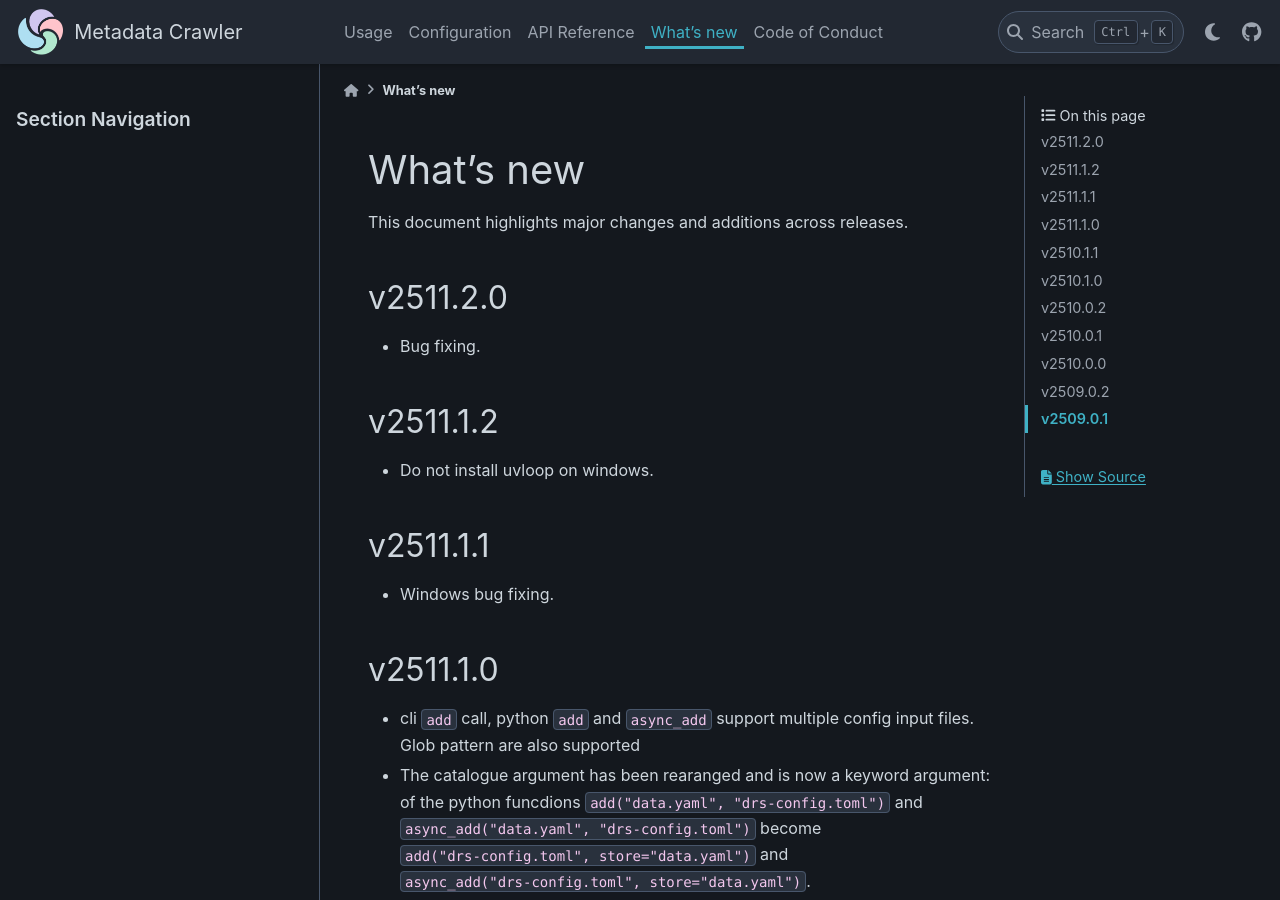
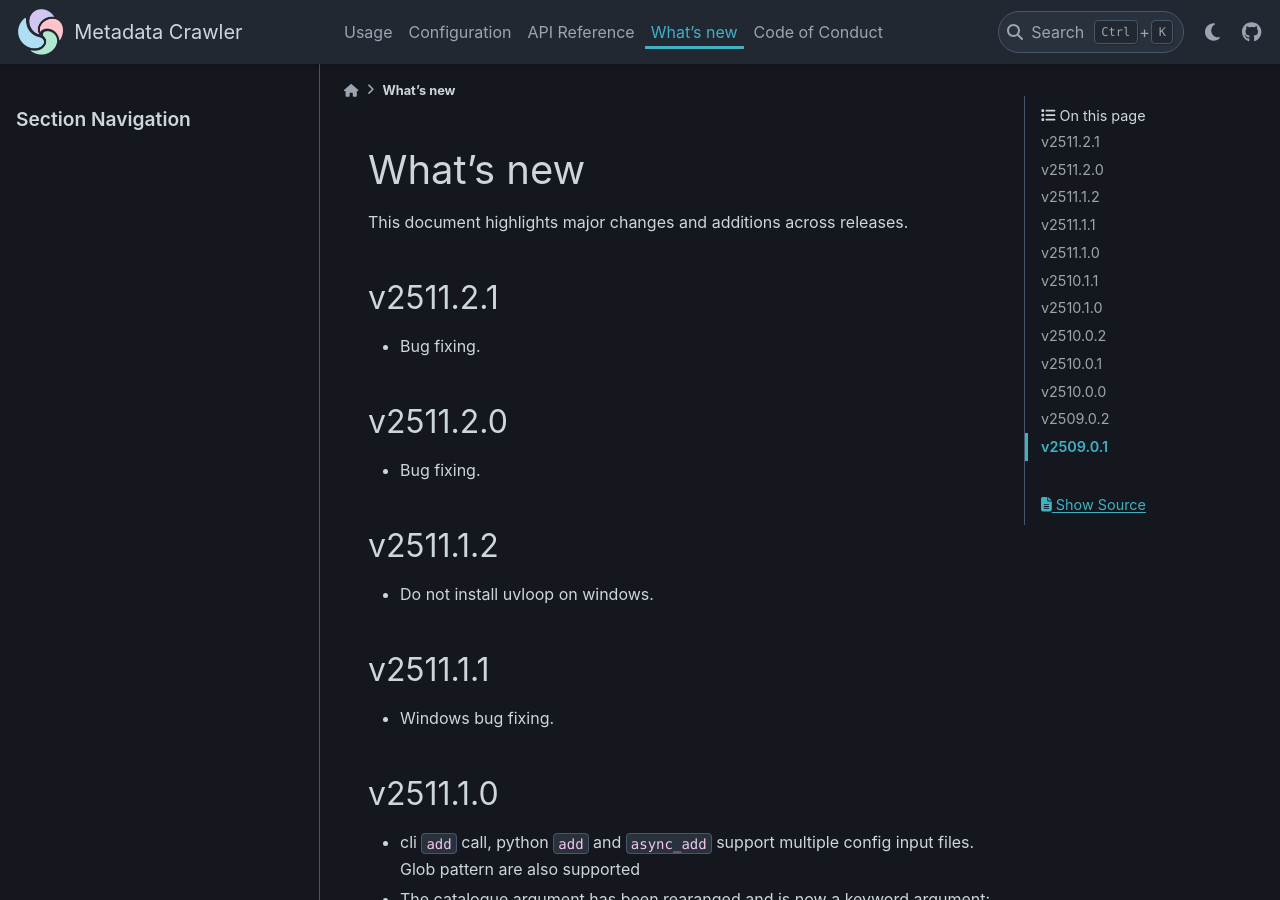
Before and after one commit to freva-org/metadata-crawler, a Sphinx documentation site: the page built from docs/source/whatsnew.rst, in a window 1280 px wide and 900 px high. Built offline with Sphinx 7.4.7 and the PyData theme 0.15.4, drawn with Linux system fonts in a browser that asks for light colours.

Commit message:
Bump version

```diff
--- a/docs/source/whatsnew.rst
+++ b/docs/source/whatsnew.rst
@@ -2,6 +2,10 @@ What's new
 ==========
 
 This document highlights major changes and additions across releases.
+
+v2511.2.1
+---------
+* Bug fixing.
 
 v2511.2.0
 ---------
```
